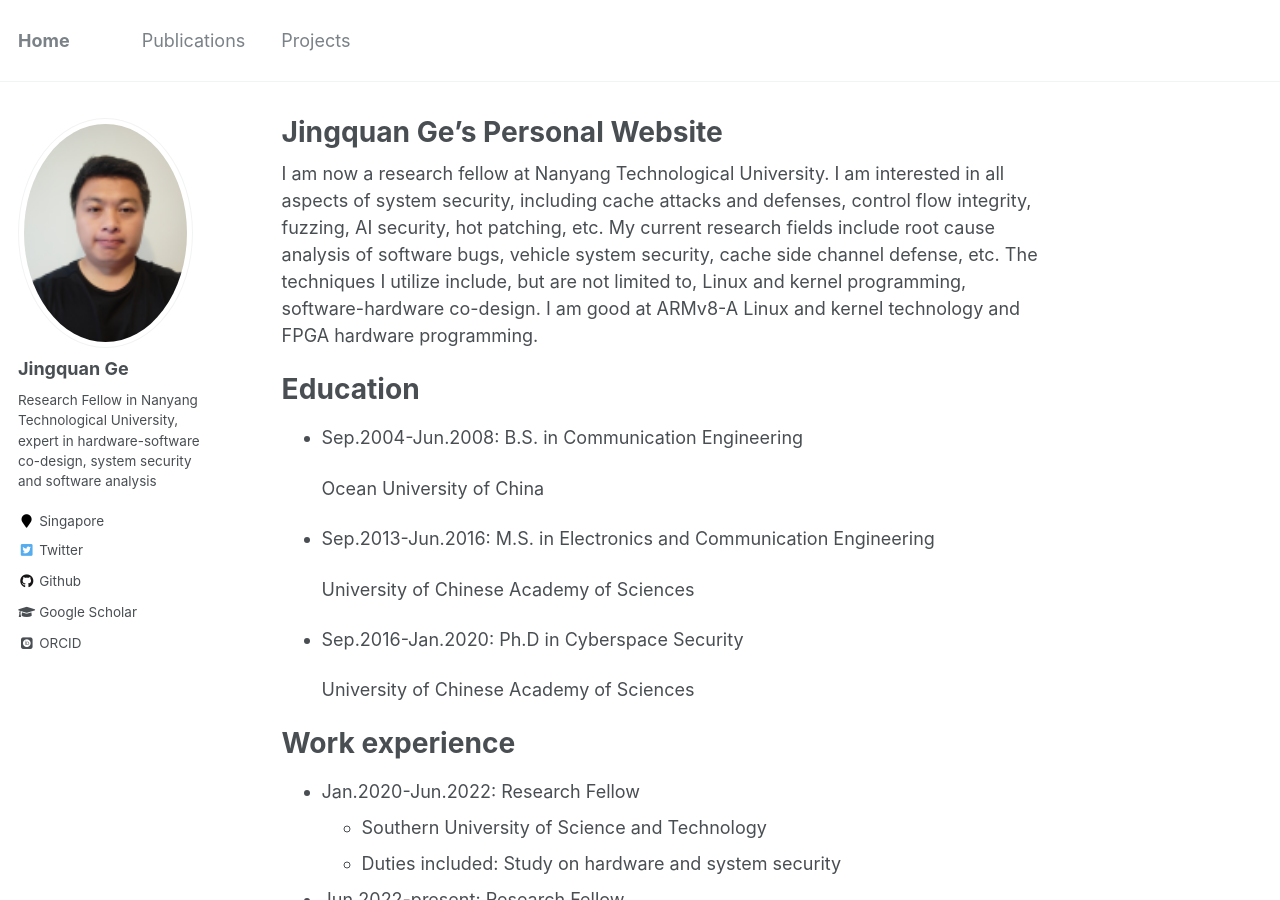
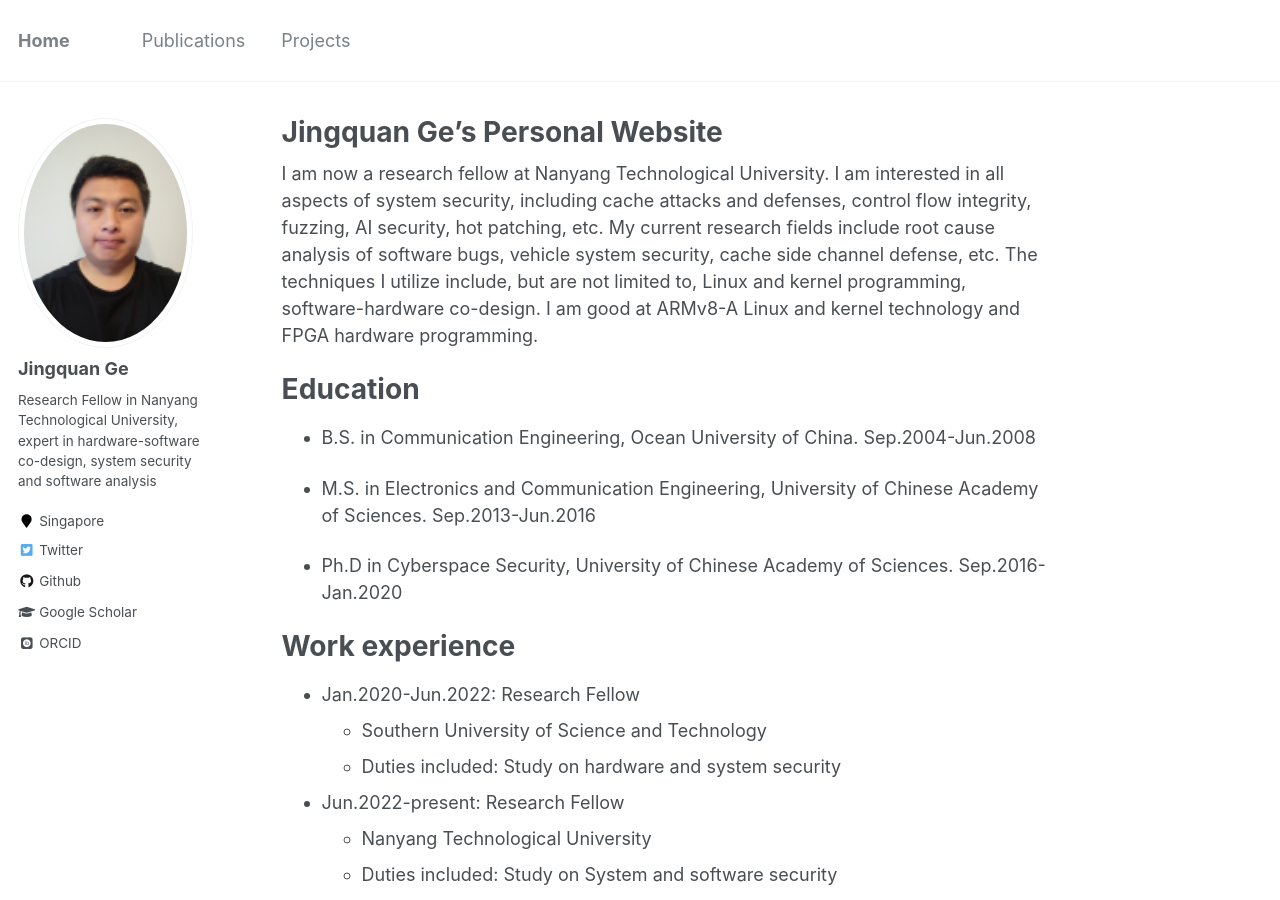
Before and after one commit to gejingquan/gejingquan.github.io, a Jekyll site: the page built from _pages/about.md, in a window 1280 px wide and 900 px high. Built offline with Jekyll 4.4.1, drawn with Linux system fonts in a browser that asks for light colours; some web fonts are replaced.

```diff
--- a/_pages/about.md
+++ b/_pages/about.md
@@ -13,20 +13,14 @@ I am now a research fellow at Nanyang Technological University. I am interested
 
 Education
 ======
-* Sep.2004-Jun.2008: B.S. in Communication Engineering
-
-    Ocean University of China
+* B.S. in Communication Engineering, Ocean University of China. Sep.2004-Jun.2008
 
 
 
-* Sep.2013-Jun.2016: M.S. in Electronics and Communication Engineering
-
-    University of Chinese Academy of Sciences
+* M.S. in Electronics and Communication Engineering, University of Chinese Academy of Sciences. Sep.2013-Jun.2016
 
 
-* Sep.2016-Jan.2020: Ph.D in Cyberspace Security
-
-    University of Chinese Academy of Sciences
+* Ph.D in Cyberspace Security, University of Chinese Academy of Sciences. Sep.2016-Jan.2020
 
 
 
```
